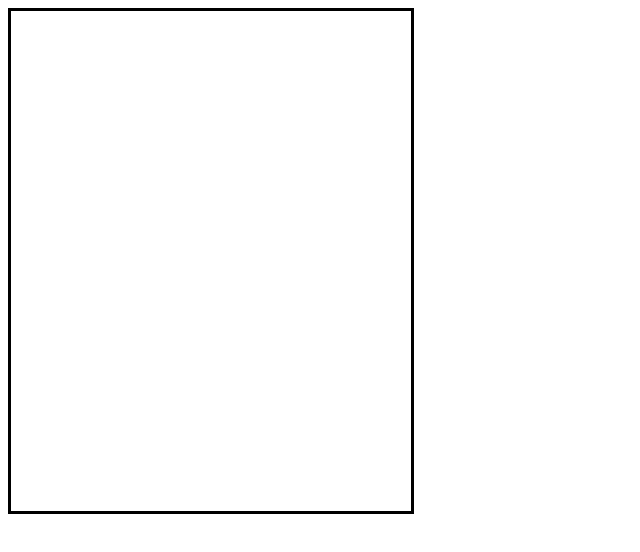
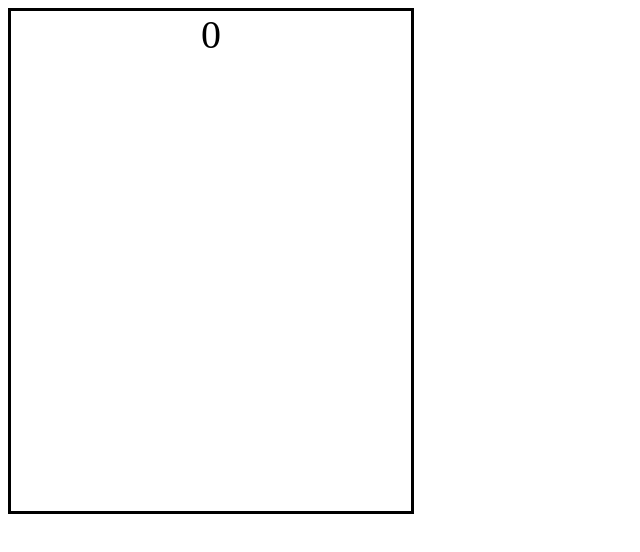
Before and after one commit to SadafHaroon2020/react-color-box, a React (Create React App) app: page / in a window 1280 px wide. Shown: the top 552 px of the page, without its empty margins (0-640 px from the left). Built offline with nearby package versions, Linux system fonts and the light colour scheme; the HTML template or start-up script is replaced by a standard one.

Commit message:
implement increment functionality

```diff
--- a/src/App.js
+++ b/src/App.js
@@ -7,17 +7,34 @@ class App extends React.Component{
     super()
     this.state = {
       counter: 0,
-      color: "white",
+      color: " ",
     }
   }
   /**
    * using component lifecycle method to set state.
    */
+
+  componentDidMount =()=>{
+
+    this.setState({
+      // counter : this.state.counter + 1,
+
+    });
+  }
+  /**
+   * counter increment function
+   */
+  incrementCounter=()=>{
+    this.setState(
+     {counter : this.state.counter + 1,}
+    )
+
+  }
   render() {
     return (
       <div className="App">
-        <div className="box" onClick = "">
-
+        <div className="box" onClick = {this.incrementCounter} style = {{background: this.state.color}}>
+             {this.state.counter}
         </div>
       </div>
     );
```
